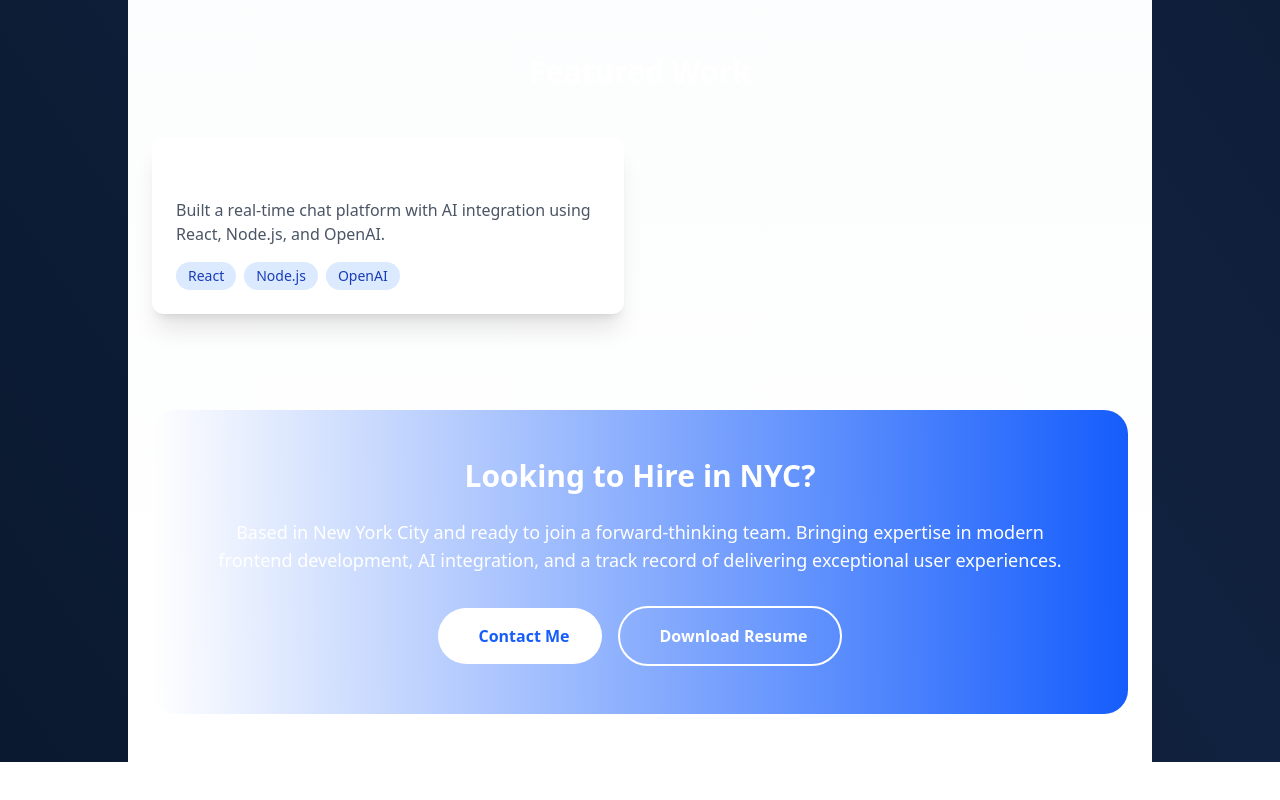
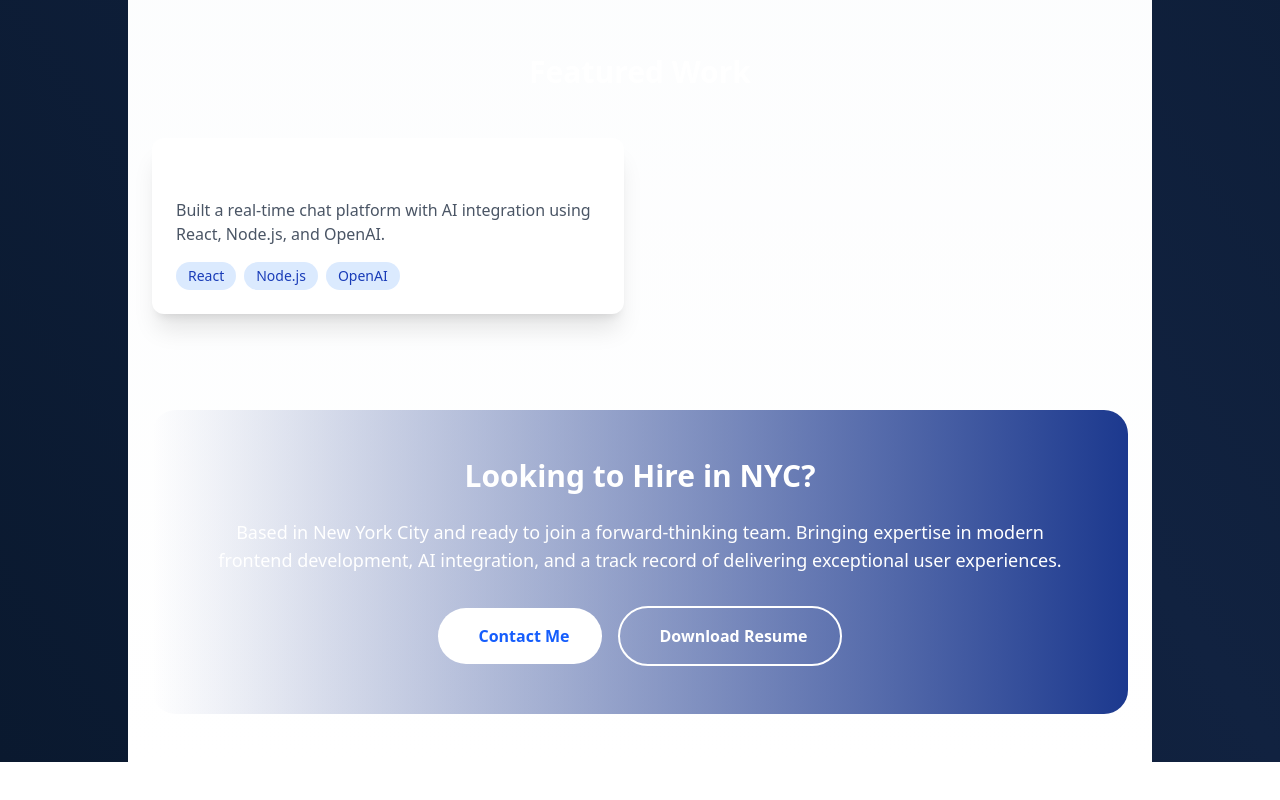
Before and after one commit to GertsDev/GertsDev_portfolio, a Next.js app: page /about in a window 1280 px wide. Shown: the part 1142-1942 px from the top of the page. Built offline with nearby package versions, Linux system fonts and the light colour scheme; a web font is replaced by a local one.

Commit message:
pre-theme change commit

```diff
--- a/src/app/about/page.tsx
+++ b/src/app/about/page.tsx
@@ -151,7 +151,7 @@ export default function About() {
         </section>
 
         {/* NYC-Focused CTA */}
-        <section className="rounded-3xl bg-gradient-to-r from-darkBlue-600 to-blue-600 p-12 text-center text-white">
+        <section className="rounded-3xl bg-gradient-to-r from-darkBlue-600 to-blue-900 p-12 text-center text-white">
           <h2 className="mb-6 text-3xl font-bold">Looking to Hire in NYC?</h2>
           <p className="mb-8 text-lg">
             Based in New York City and ready to join a forward-thinking team.
--- a/tailwind.config.ts
+++ b/tailwind.config.ts
@@ -1,19 +1,18 @@
 // tailwind.config.js
 /** @type {import('tailwindcss').Config} */
 module.exports = {
-  content: [
-    './src/**/*.{js,ts,jsx,tsx}',
-  ],
+  content: ["./src/**/*.{js,ts,jsx,tsx}"],
   theme: {
     extend: {
       colors: {
-        navy: '#0F172A',
-        accent: '#3B82F6',
-        textLight: '#F1F5F9',
-        textSecondary: '#CBD5E1',
+        navy: "#0F172A",
+        accent: "#3B82F6",
+        textLight: "#F1F5F9",
+        textSecondary: "#CBD5E1",
       },
       backgroundImage: {
-        'hero-gradient': 'linear-gradient(135deg, #0F172A 0%, #152238 100%)',
+        "hero-gradient":
+          "linear-gradient(to top right, #0A192F 0%, #112240 50%, #0A192F 100%)",
       },
     },
   },
```
